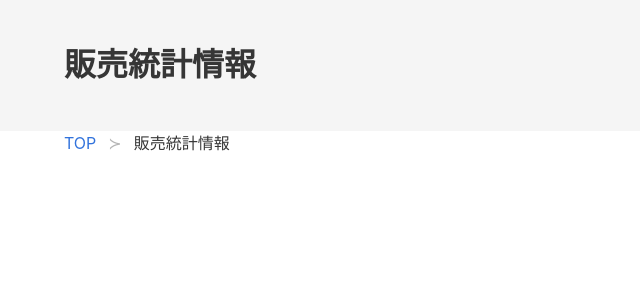
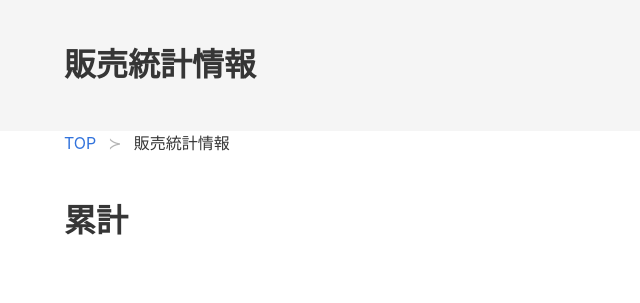
Before and after one commit to a-r-i/sales_management_system, a Django app: page /sale-statistics in a window 1280 px wide. Shown: the part 133-436 px from the top of the page, without its empty margins (0-640 px from the left). Run offline with Django 3.2, Linux system fonts and the light colour scheme; some libraries are stand-ins or nearby versions.

Commit message:
update templates

```diff
--- a/sales_management_system/templates/sales_management_system/fruit_form.html
+++ b/sales_management_system/templates/sales_management_system/fruit_form.html
@@ -9,6 +9,8 @@
 {% endblock %}
 
 {% block content %}
+    <section class="section">
+     <div class="container">
         <form method="post">
         {% csrf_token %}
 
@@ -30,6 +32,8 @@
             <button class="button is-link" type="submit">登録</button>
           </div>
         </form>
+     </div>
+    </section>
 {% endblock %}
 </body>
 </html>
--- a/sales_management_system/templates/sales_management_system/sale_form.html
+++ b/sales_management_system/templates/sales_management_system/sale_form.html
@@ -9,6 +9,8 @@
 {% endblock %}
 
 {% block content %}
+    <section class="section">
+     <div class="container">
         <form method="post">
         {% csrf_token %}
 
@@ -37,6 +39,8 @@
             <button class="button is-link" type="submit">登録</button>
           </div>
         </form>
+     </div>
+    </section>
 {% endblock %}
 </body>
 </html>
--- a/sales_management_system/templates/sales_management_system/sale_statistics.html
+++ b/sales_management_system/templates/sales_management_system/sale_statistics.html
@@ -9,8 +9,13 @@
 {% endblock %}
 
 {% block breadcrumb-li %}
-   <li class="is-active"><a href="#" aria-current="page">販売統計情報</a></li>
+    <li class="is-active"><a href="#" aria-current="page">販売統計情報</a></li>
 {% endblock %}
 
 {% block content %}
+    <section class="section">
+     <div class="container">
+      <h3 class="title is-3">累計</h3>
+     </div>
+    </section>
 {% endblock %}
```
Also changed, not shown: sales_management_system/templates/sales_management_system/base.html (+2 -6 lines), sales_management_system/templates/sales_management_system/index.html (+7 -3 lines). Lines whose indentation alone changed are shown as unchanged.
